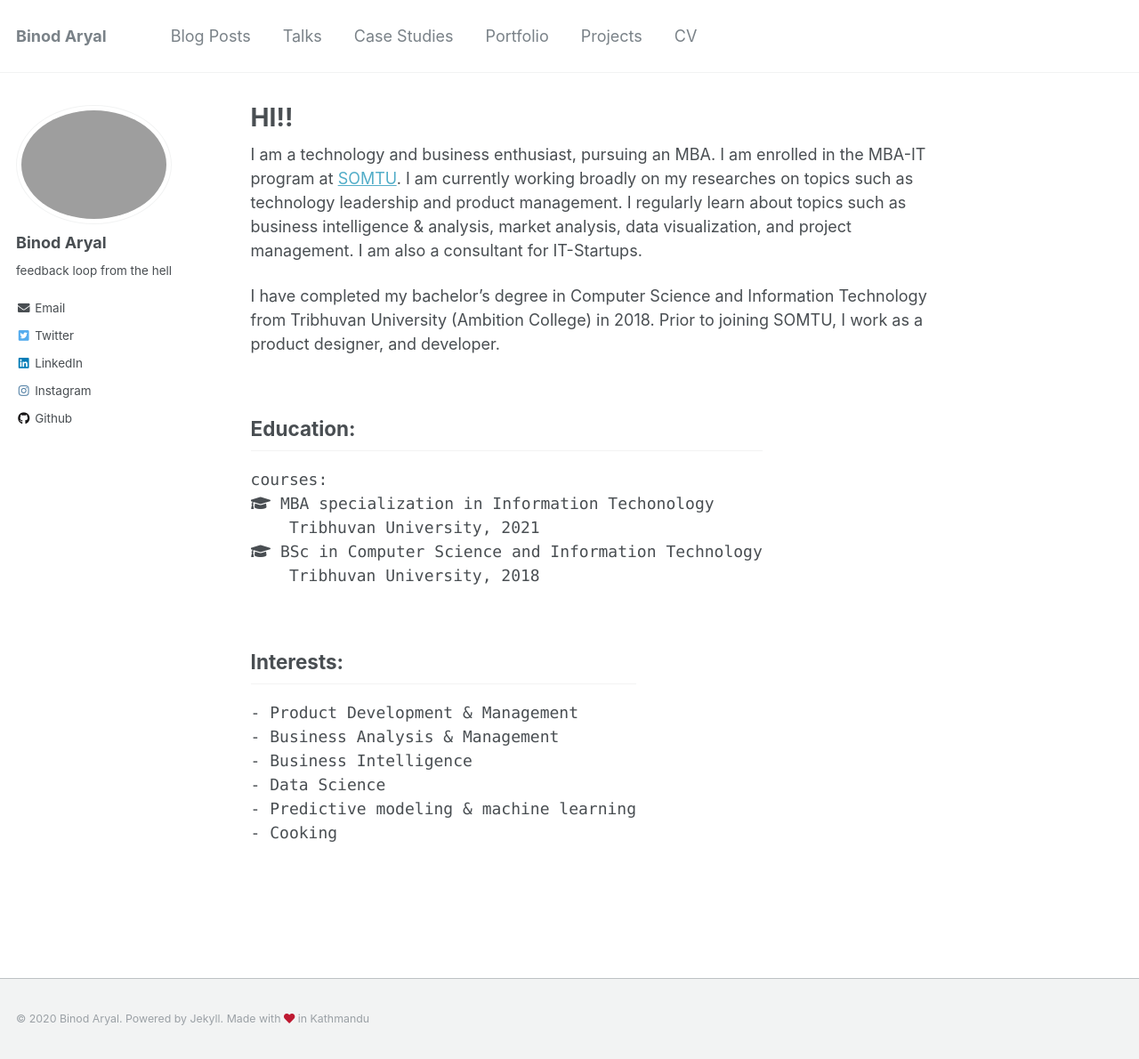
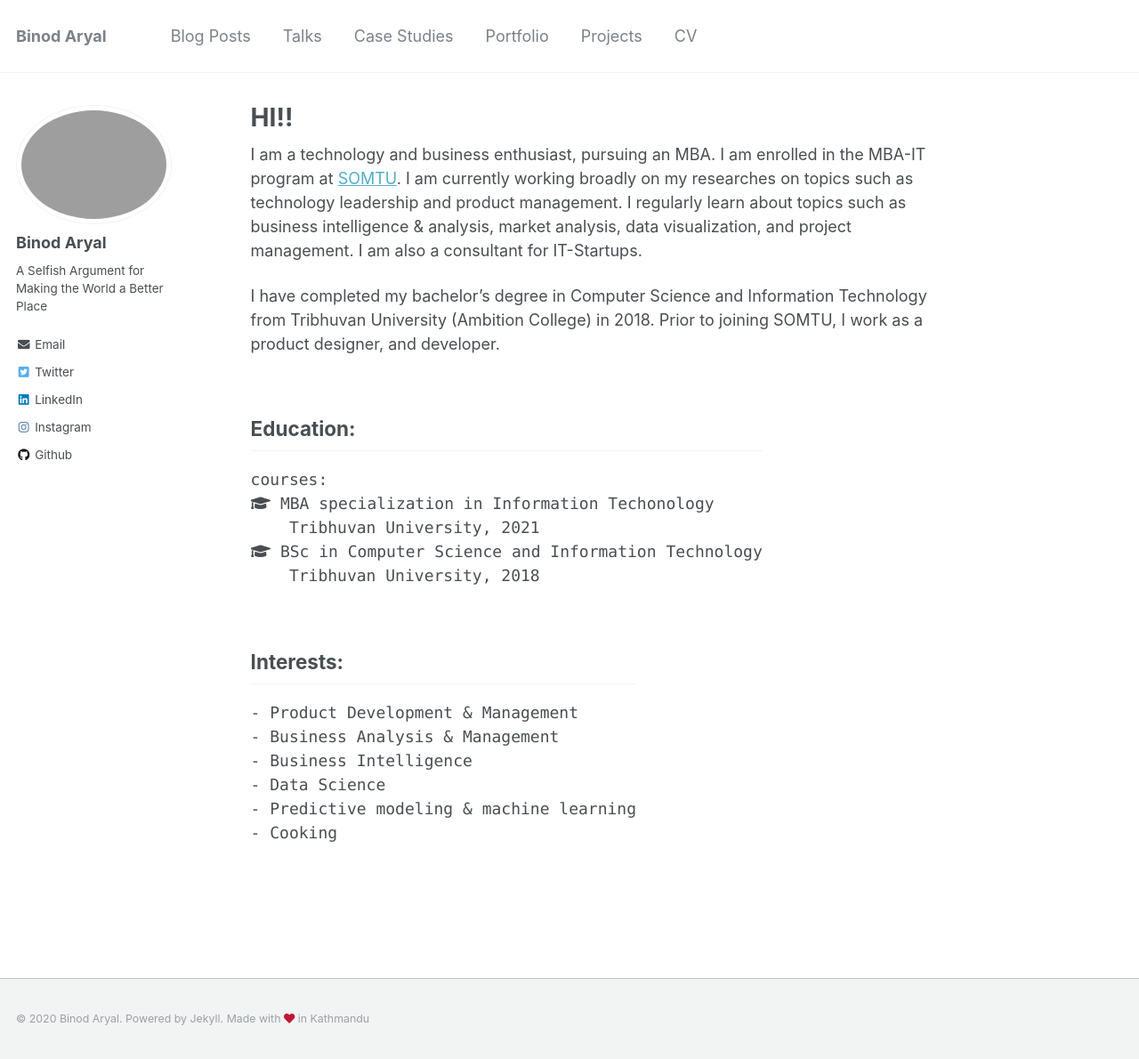
Before and after one commit to BinodAryal/binodaryal.github.io, a Jekyll site: the page built from _pages/about.md, in a window 1280 px wide and 1190 px high. Shown: the whole window at 89% size. Built offline with Jekyll 4.4.1, drawn with Linux system fonts in a browser that asks for light colours.

Commit message:
Update _config.yml

```diff
--- a/_config.yml
+++ b/_config.yml
@@ -82,7 +82,7 @@ analytics:
 author:
   name             : "Binod Aryal"
   avatar           : "profile.jpg"
-  bio              : "feedback loop from the hell"
+  bio              : "A Selfish Argument for Making the World a Better Place"
   location         : #"Location"
   employer         :
   pubmed           : #"https://www.ncbi.nlm.nih.gov/pubmed/?term=john+snow"
```
